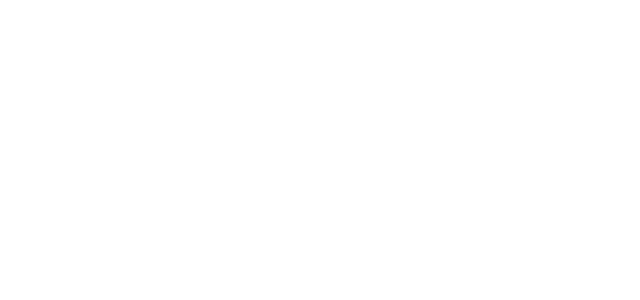
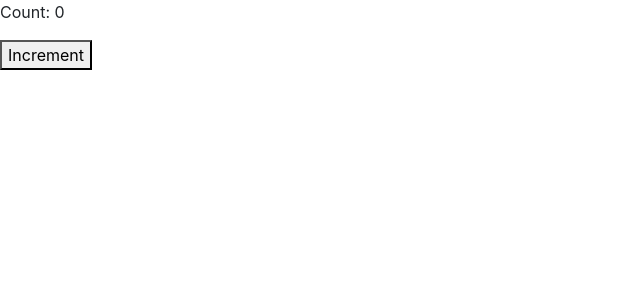
Before and after one commit to 98Taek/full-stack, a React (Create React App) app in the folder social-media-app/: page /counter in a window 1280 px wide. Before the commit this address had no page. Shown: the top 300 px of the page, without its empty margins (0-640 px from the left). Built offline with nearby package versions, Linux system fonts and the light colour scheme; the HTML template or start-up script is replaced by a standard one.

Commit message:
state 실습

```diff
--- a/social-media-app/src/App.js
+++ b/social-media-app/src/App.js
@@ -2,6 +2,7 @@
 import { Route, Routes } from "react-router-dom";
 import Home from "./pages/Home";
 import Parent from './pages/Parent';
+import Counter from './pages/Counter';
 
 
 function App() {
@@ -10,6 +11,7 @@
     <Routes>
       <Route path="/" element={<Home name={userName} />} />
       <Route path="/parent" element={<Parent />} />
+      <Route path="/counter" element={<Counter />} />
     </Routes>
   );
 }
--- /dev/null
+++ b/social-media-app/src/pages/Counter.jsx
@@ -0,0 +1,17 @@
+import React, { useState } from "react";
+
+function Counter() {
+    // useState를 사용하여 카운터의 상태 관리
+    const [count, setCount] = useState(0);
+    // 카운터를 증가시키는 함수
+    const handleIncrement = () => {
+        setCount(count + 1);
+    };
+    return (
+        <div>
+            <p>Count: {count}</p>
+            <button onClick={handleIncrement}>Increment</button>
+        </div>
+    );
+}
+export default Counter;
```
